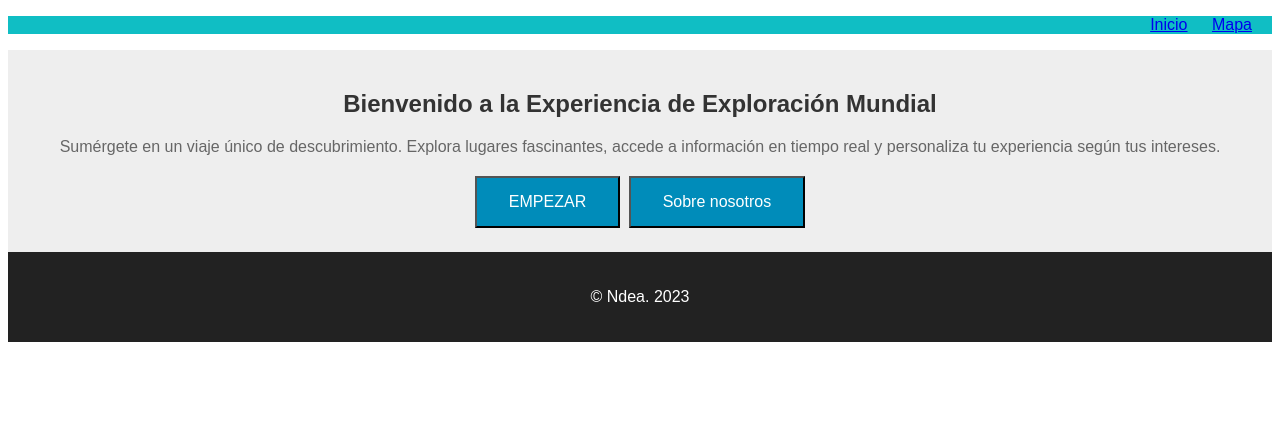
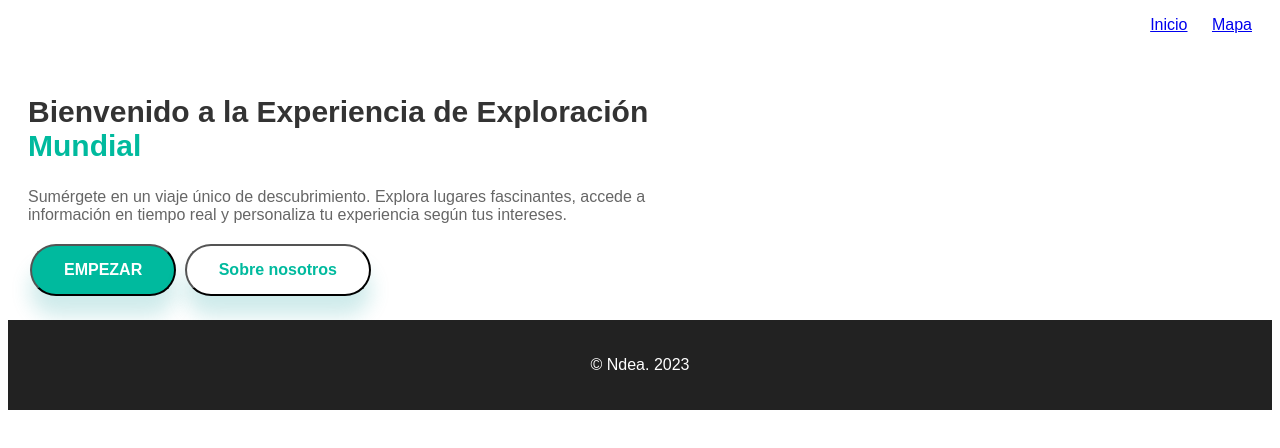
Before and after one commit to IvanSmir/PPY-Proyecto-Final, a plain HTML site: page index.html in a window 1280 px wide. Drawn offline with Linux system fonts and the light colour scheme; a web font is replaced by a local one.

Commit message:
modify css

```diff
--- a/index.html
+++ b/index.html
@@ -18,10 +18,10 @@
 
 <main>
     <section class="intro">
-        <h1>Bienvenido a la Experiencia de Exploración Mundial</h1>
+        <h1>Bienvenido a la Experiencia de Exploración <span id="Mundial">Mundial</span></h1>
         <p>Sumérgete en un viaje único de descubrimiento. Explora lugares fascinantes, accede a información en tiempo real y personaliza tu experiencia según tus intereses.</p>
         <button>EMPEZAR</button>
-        <button>Sobre nosotros</button>
+        <button id="b2">Sobre nosotros</button>
     </section>
 </main>
 <footer>
--- a/styles/styles.css
+++ b/styles/styles.css
@@ -1,10 +1,11 @@
+@import url(https://db.onlinewebfonts.com/c/961a181da27e7cbc072ec2fb5bbfe2a9?family=Circular+Std+Bold);
 body {
-    font-family: 'Arial', sans-serif;
+    font-family: "Circular Std Bold",'Arial', sans-serif;
 }
 
 header {
-    background-color: rgb(16, 190, 196);
-    color: white;
+    background-color: rgb(255, 255, 255);
+    color: rgb(0, 0, 0);
     text-align: end;
 }
 
@@ -18,31 +19,43 @@ nav ul li {
 }
 
 .intro {
-    background-color: #eee;
     padding: 20px;
-    text-align: center;
+    text-align: left;
+    max-width: 700px;
+    overflow: auto;
 }
 
 .intro h1 {
     color: #333;
+    font-size: 30px;
 }
 
 .intro p {
     color: #666;
+    text-justify: auto;
 }
-
+#Mundial{
+    color: rgb(0, 186, 158);
+    font-size: 30px;
+}
 button {
-    background-color: #008CBA;
+    background-color: rgb(0, 186, 158);
     color: white;
+    font-weight: bold;
     padding: 15px 32px;
     text-align: center;
     text-decoration: none;
     display: inline-block;
     font-size: 16px;
     margin: 4px 2px;
+    border-radius: 40px;
+    box-shadow: 0px 20px 20px rgba(13, 157, 157, 0.2); /* Valor de transparencia ajustado */
     cursor: pointer;
 }
-
+#b2{
+    background-color: white;
+    color: rgb(0, 186, 158);
+}
 footer {
     text-align: center;
     padding: 20px;
```
